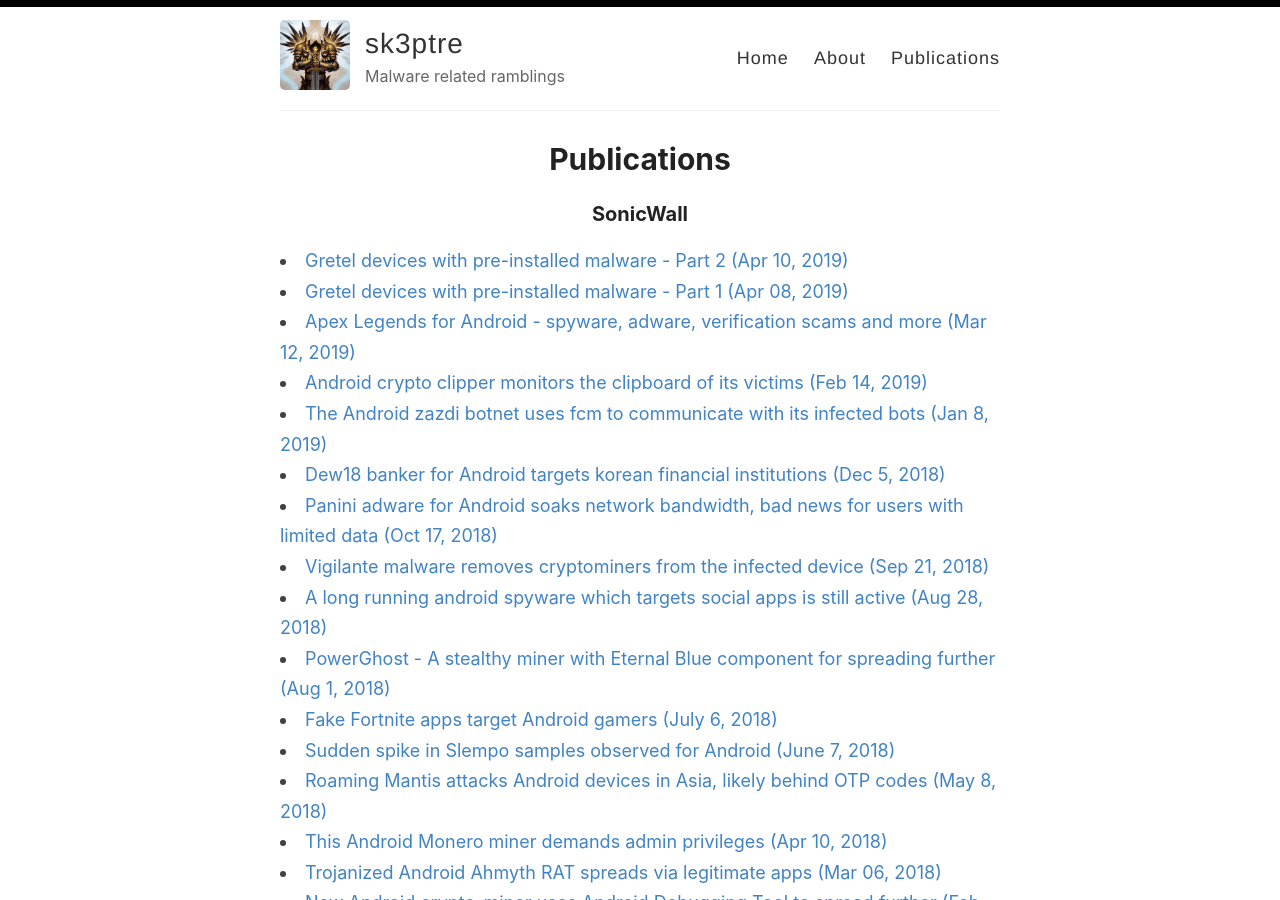
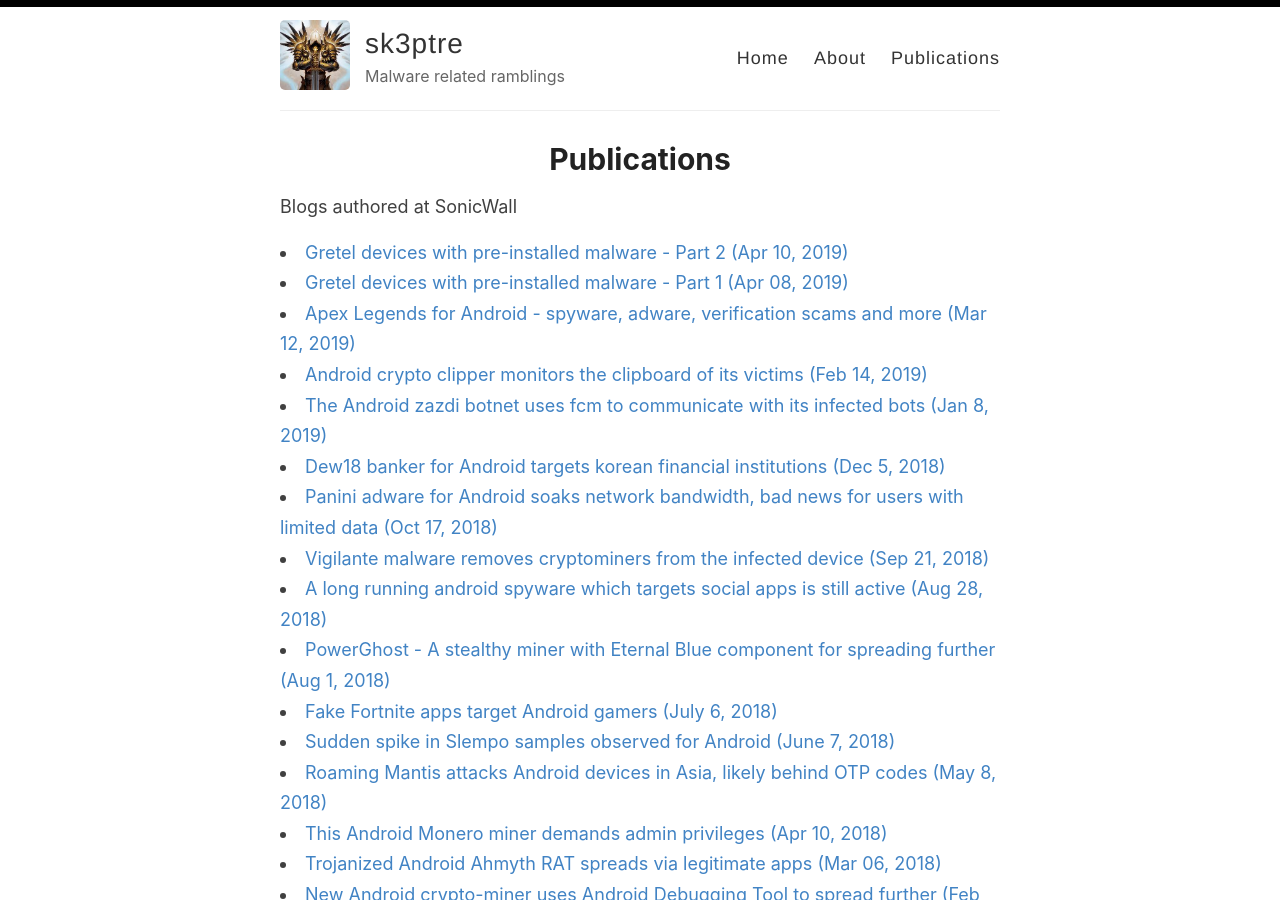
Before and after one commit to sk3ptre/sk3ptre.github.io, a Jekyll site: the page built from _pages/publications.md, in a window 1280 px wide and 900 px high. Built offline with Jekyll 4.4.1, drawn with Linux system fonts in a browser that asks for light colours.

Commit message:
Update publications.md

```diff
--- a/_pages/publications.md
+++ b/_pages/publications.md
@@ -3,7 +3,7 @@ layout: page
 title: Publications
 permalink: /publications/
 ---
-### SonicWall
+Blogs authored at SonicWall
 <li><a href="https://securitynews.sonicwall.com/xmlpost/analyzing-gretel-a7-android-device-for-pre-installed-malware-part-2/">Gretel devices with pre-installed malware - Part 2 (Apr 10, 2019)</a></li>
 <li><a href="https://securitynews.sonicwall.com/xmlpost/analyzing-gretel-a7-android-device-for-pre-installed-malware-part-1/">Gretel devices with pre-installed malware - Part 1 (Apr 08, 2019)</a></li>
 <li><a href="https://securitynews.sonicwall.com/xmlpost/apex-legends-for-android-spyware-adware-verification-scams-and-more/">Apex Legends for Android - spyware, adware, verification scams and more (Mar 12, 2019)</a></li>
```
